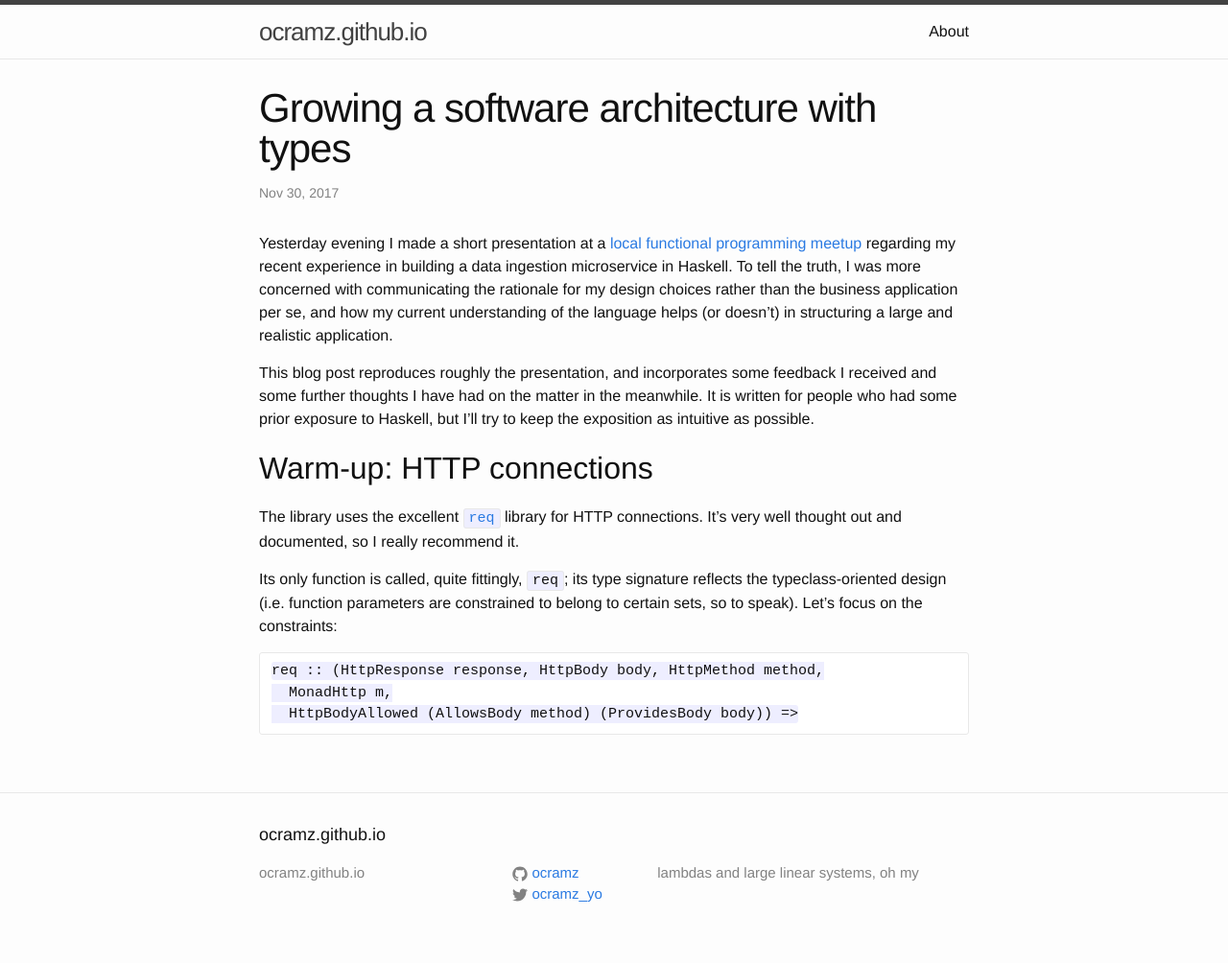
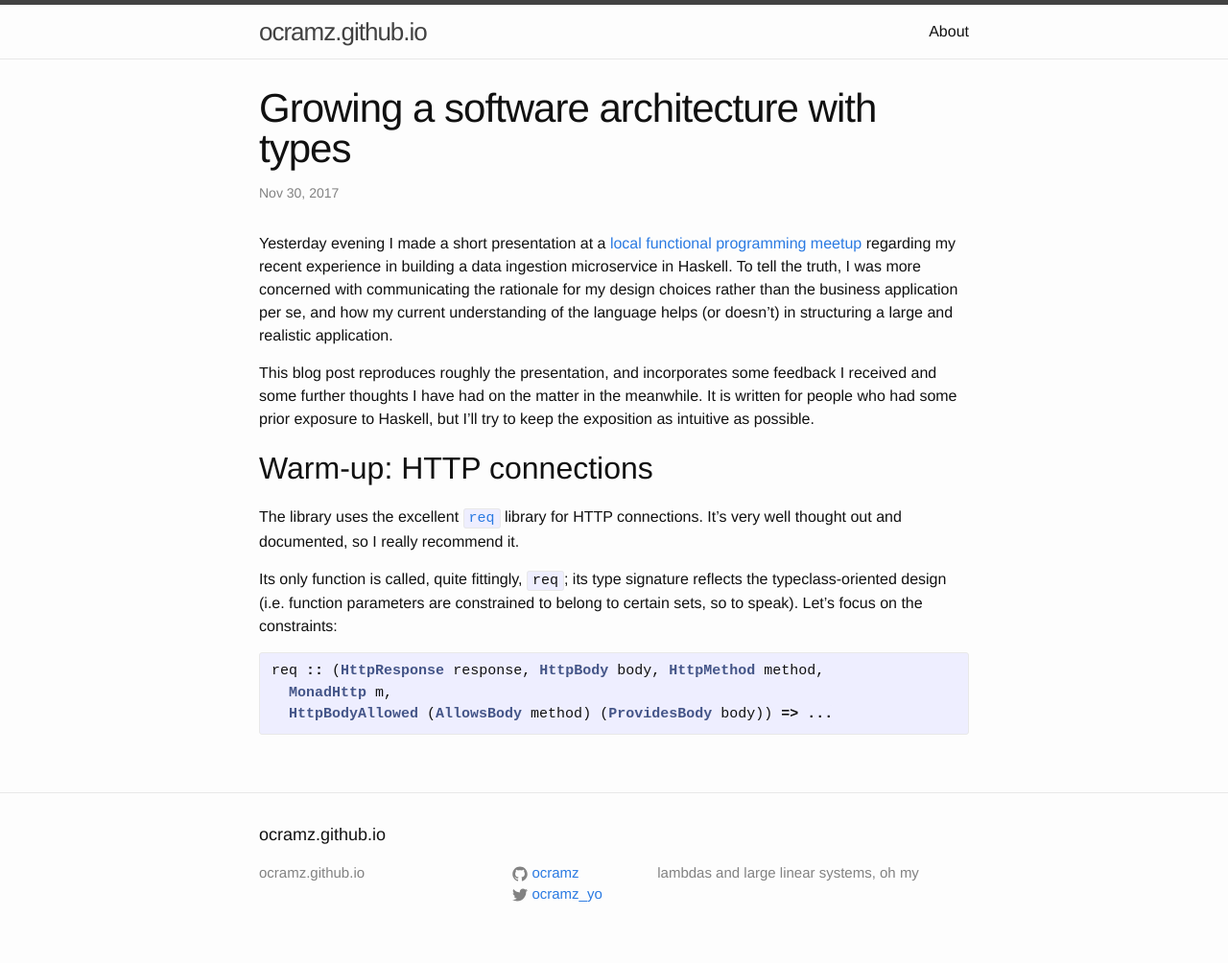
Before and after one commit to ocramz/ocramz.github.io, a Jekyll site: the page built from _posts/2017-11-30-growing-software-architecture.markdown, in a window 1280 px wide. Shown: the whole page at 96% size. Built offline with Jekyll 4.4.1, drawn with Linux system fonts in a browser that asks for light colours.

Commit message:
blog update

```diff
--- a/_posts/2017-11-30-growing-software-architecture.markdown
+++ b/_posts/2017-11-30-growing-software-architecture.markdown
@@ -19,6 +19,17 @@ The library uses the excellent [`req`](https://hackage.haskell.org/package/req)
 
 Its only function is called, quite fittingly, `req`; its type signature reflects the typeclass-oriented design (i.e. function parameters are constrained to belong to certain sets, so to speak). Let's focus on the constraints:
 
-    req :: (HttpResponse response, HttpBody body, HttpMethod method,
-      MonadHttp m,
-      HttpBodyAllowed (AllowsBody method) (ProvidesBody body)) =>
+{% highlight haskell %}
+req :: (HttpResponse response, HttpBody body, HttpMethod method,
+  MonadHttp m,
+  HttpBodyAllowed (AllowsBody method) (ProvidesBody body)) => ...
+{% endhighlight %}
+
+
+
+
+
+
+{% highlight haskell %}
+
+{% endhighlight %}
```
Also changed, not shown: 2 other files.
